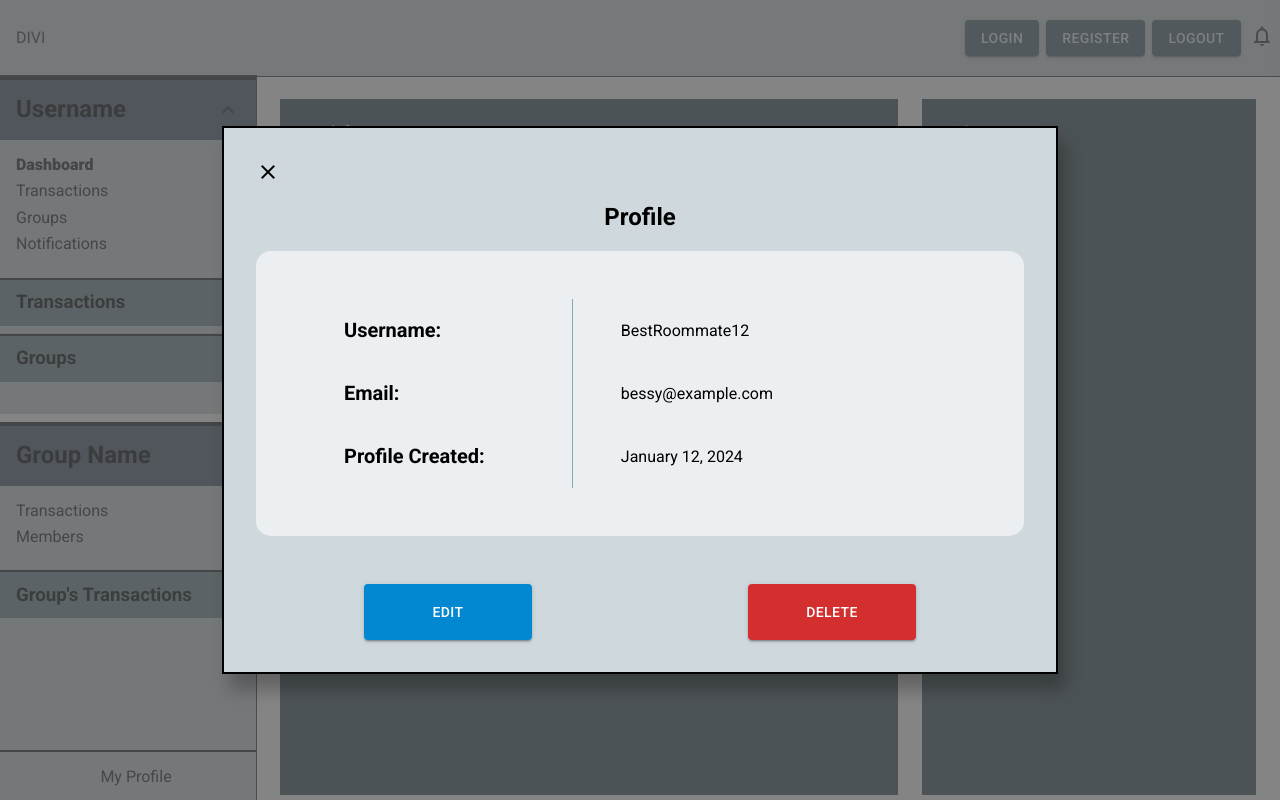
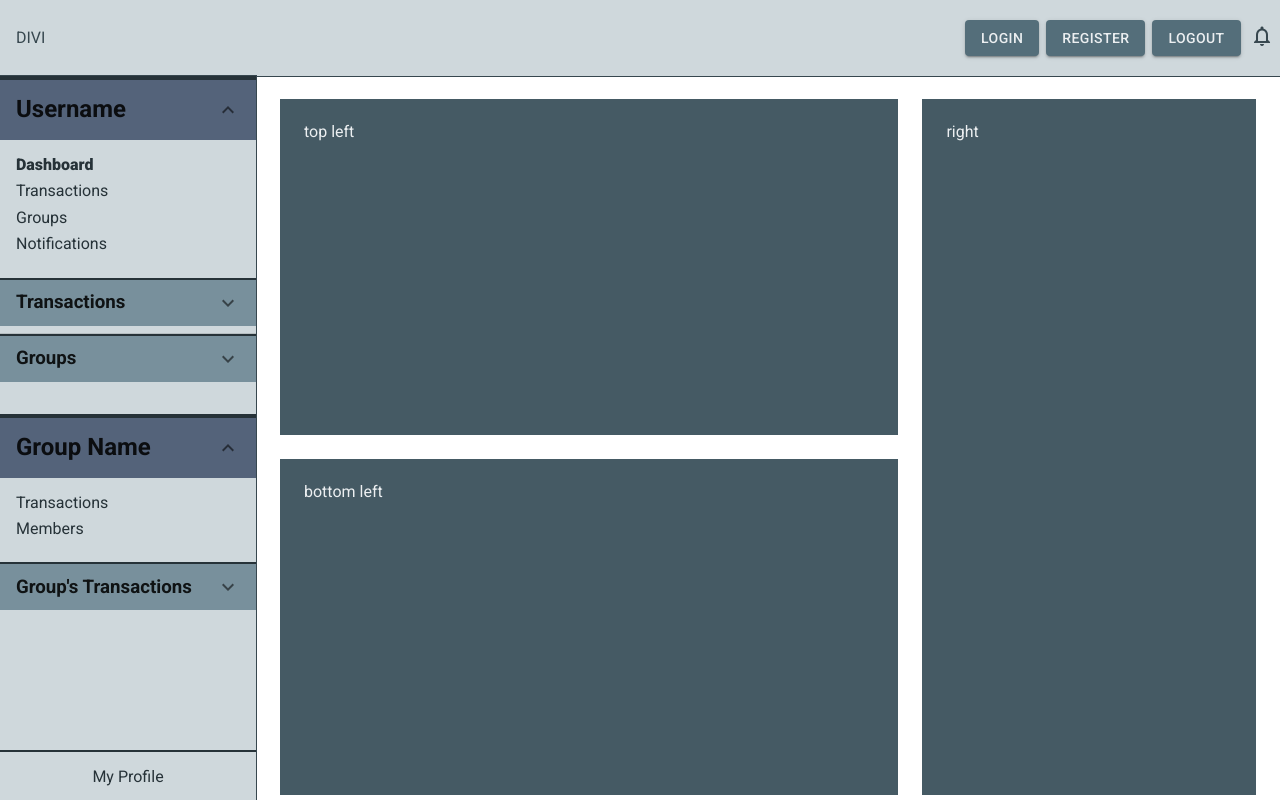
Before and after one commit to v-lane/Divi, a React (Vite) app in the folder frontend/: page / in a window 1280 px wide. Built offline with nearby package versions, Linux system fonts and the light colour scheme.

Commit message:
Add routes to App and UserProfile, with modal view from '/' route

```diff
--- a/frontend/src/App.jsx
+++ b/frontend/src/App.jsx
@@ -1,4 +1,7 @@
 import React, { useState } from 'react';
+import { BrowserRouter as Router, Routes, Route } from 'react-router-dom';
+import { useNavigate, useLocation } from "react-router-dom";
+
 
 import './App.scss';
 import TopNavigationBar from './components/TopNavigationBar';
@@ -11,26 +14,40 @@ import { ThemeProvider } from '@mui/material/styles';
 
 
 //// MOCK DATA
-import userProfileData from './mock_data/userProfileData'
+import userProfileData from './mock_data/userProfileData';
 
 function App() {
-  const [modalView, setModalView] = useState(true)
+  const navigate = useNavigate();
+  const location = useLocation();
+  const background = location.state && location.state.background;
+
 
   const handleClick = (() => {
-    setModalView(false);
-  })
+    navigate(-1);
+  });
 
   return (
+    <div className='App'>
       <ThemeProvider theme={theme}>
         <header>
-        <TopNavigationBar />
+          <TopNavigationBar location={background || location}/>
         </header>
         <main>
-        <SideNavigationBar />
-        <ThreeSectionBody />
-        {modalView && <ModalView handleClick={handleClick} userProfileData={userProfileData}/>}
+          <SideNavigationBar location={background || location}/>
+          <Routes location={background || location}>
+            <Route path='/' element={<ThreeSectionBody/>} >
+              <Route path="profile" element={<ModalView />} />
+            </Route>
+
+          </Routes>
+          {background && (
+            <Routes>
+              <Route path='profile' element={<ModalView handleClick={handleClick} userProfileData={userProfileData} />} />
+            </Routes>
+          )}
         </main>
       </ThemeProvider>
+    </div>
   );
 }
 
--- a/frontend/src/components/SideNavigationBar.jsx
+++ b/frontend/src/components/SideNavigationBar.jsx
@@ -5,9 +5,13 @@ import Accordion from '@mui/material/Accordion';
 import AccordionSummary from '@mui/material/AccordionSummary';
 import AccordionDetails from '@mui/material/AccordionDetails';
 import ExpandMoreIcon from '@mui/icons-material/ExpandMore';
-import Link from '@mui/material/Link';
+// import Link from '@mui/material/Link';
+import { Link, useLocation } from "react-router-dom";
+
 
 const SideNavigationBar = (props) => {
+  const location = useLocation();
+
 
   return (
     <aside className="side-nav-bar">
@@ -141,7 +145,7 @@ const SideNavigationBar = (props) => {
       <footer>
         <ul>
           <li>
-            <Link href="#" underline="none">
+            <Link to="profile" state={{ background: location }}>
               My Profile
             </Link>
           </li>
--- a/frontend/src/main.jsx
+++ b/frontend/src/main.jsx
@@ -1,9 +1,14 @@
-import React from 'react'
-import ReactDOM from 'react-dom/client'
-import App from './App.jsx'
+import React from 'react';
+import ReactDOM from 'react-dom/client';
+import App from './App.jsx';
+
+import { BrowserRouter as Router } from 'react-router-dom';
+
 
 ReactDOM.createRoot(document.getElementById('root')).render(
   <React.StrictMode>
-    <App />
+    <Router>
+      <App />
+    </Router>
   </React.StrictMode>,
-)
+);
--- a/frontend/src/styles/SideNavigationBar.scss
+++ b/frontend/src/styles/SideNavigationBar.scss
@@ -19,13 +19,16 @@
     padding-bottom: 3rem;
   }
 
+  a {
+    text-decoration: none;
+  }
+
   ul {
     list-style-type: none;
     padding: 0;
     li {
       padding-left: 1em;
       padding-bottom: .5em;
-
     }
   }
 
@@ -41,9 +44,9 @@
     border-right: 0;
   }
 
-  #groupname-header {
-    margin-top:0.5em;
-  }
+  // #groupname-header {
+  //   margin-top:0.5em;
+  // }
 
   a {
     color: var(--text-color-primary);
@@ -75,6 +78,10 @@
     border: 2px solid var(--text-color-primary);
     border-left: 0;
     border-right: 0;
+
+    ul li{
+      padding-left: 0;
+    }
   }
 
 
```
Lines whose indentation alone changed are shown as unchanged.
